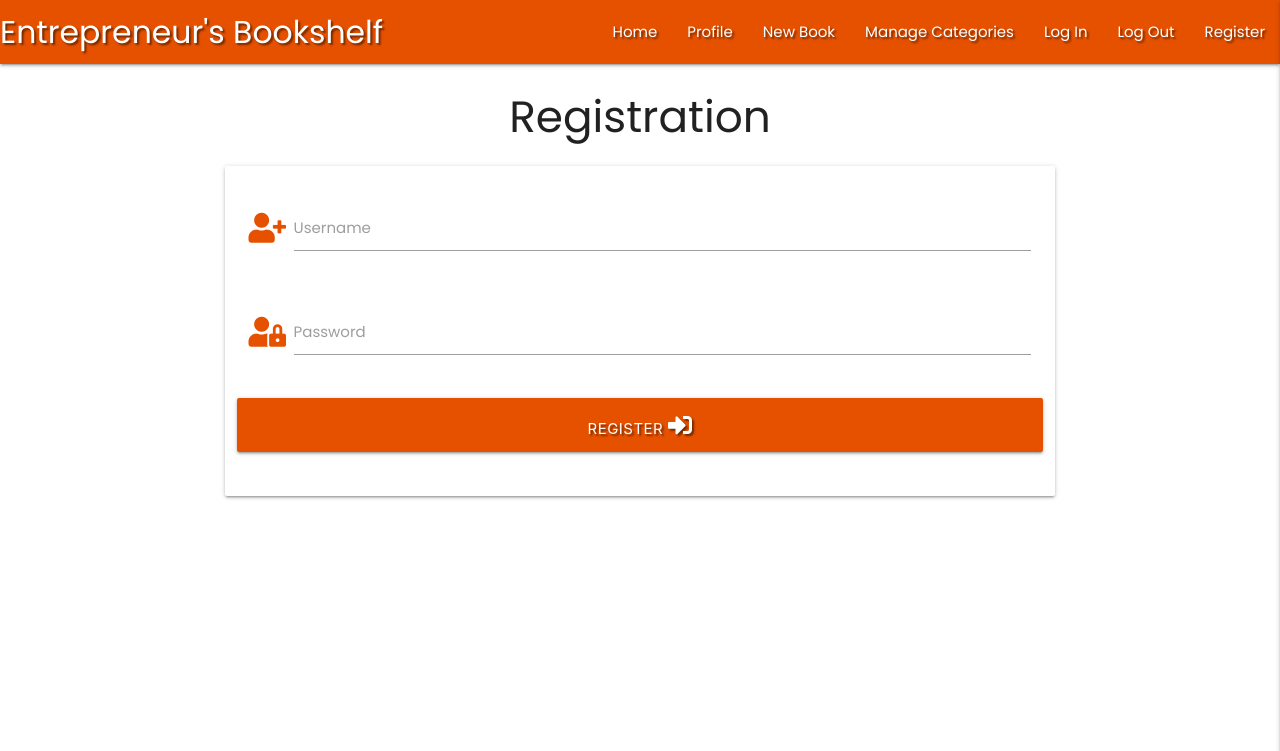
After one commit to Code-Institute-Submissions/Entrepreneur-Bookshelf, a Flask app: page /register in a window 1280 px wide. The commit adds this page. Shown: the top 751 px of the page. Run offline with Flask 2, Linux system fonts and the light colour scheme; some libraries are stand-ins or nearby versions.

Commit message:
Added registration page structure and new project font

```diff
--- a/app.py
+++ b/app.py
@@ -2,6 +2,7 @@ import os
 from flask import Flask, flash, render_template, redirect, request, session, url_for
 from flask_pymongo import PyMongo
 from bson.objectid import ObjectId
+from werkzeug.security import generate_password_hash, check_password_hash
 if os.path.exists("env.py"):
     import env
 
@@ -22,6 +23,11 @@ def get_books():
     return render_template("books.html", books=books)
 
 
+@app.route("/register", methods=["GET", "POST"])
+def register():
+    return render_template("register.html")
+
+
 if __name__ == "__main__":
     app.run(host=os.environ.get("IP"), port=int(
         os.environ.get("PORT")), debug=True)
--- a/static/css/style.css
+++ b/static/css/style.css
@@ -1,3 +1,9 @@
+@import url("https://fonts.googleapis.com/css2?family=Poppins:ital,wght@0,100;0,200;0,300;0,400;0,500;0,600;0,700;0,800;0,900;1,100;1,200;1,300;1,400;1,500;1,600;1,700;1,800;1,900&display=swap");
+
+body {
+  font-family: "Poppins", sans-serif;
+}
+
 .text-shadow {
   text-shadow: 2px 2px 2px rgba(0, 0, 0, 0.5);
 }
--- a/templates/base.html
+++ b/templates/base.html
@@ -43,7 +43,7 @@
             <li><a href="#">Manage Categories</a></li>
             <li><a href="#">Log In</a></li>
             <li><a href="#">Log Out</a></li>
-            <li><a href="#">Register</a></li>
+            <li><a href="{{ url_for('register') }}">Register</a></li>
           </ul>
         </div>
       </nav>
@@ -61,7 +61,7 @@
         <li><a href="#">Manage Categories</a></li>
         <li><a href="#">Log In</a></li>
         <li><a href="#">Log Out</a></li>
-        <li><a href="#">Register</a></li>
+        <li><a href="{{ url_for('register') }}">Register</a></li>
       </ul>
     </header>
 
--- /dev/null
+++ b/templates/register.html
@@ -0,0 +1,47 @@
+{% extends "base.html" %} {% block content %}
+
+<h3 class="center-align">Registration</h3>
+
+<div class="row">
+  <form
+    class="col s12 m8 offset-m2"
+    method="POST"
+    action="{{ url_for('register') }}"
+  >
+    <div class="card-panel">
+      <!-- Username field -->
+      <div class="row">
+        <div class="input-field col s12">
+          <i class="fas fa-user-plus prefix orange-text text-darken-4"></i>
+          <input id="username" name="username" type="text" class="validate" />
+          <label for="username">Username</label>
+        </div>
+      </div>
+
+      <!-- Password field -->
+      <div class="row">
+        <div class="input-field col s12">
+          <i class="fas fa-user-lock prefix orange-text text-darken-4"></i>
+          <input
+            id="password"
+            name="password"
+            type="password"
+            class="validate"
+          />
+          <label for="password">Password</label>
+        </div>
+      </div>
+
+      <!-- Registration button -->
+      <div class="row">
+        <button
+          type="submit"
+          class="col s12 btn-large orange darken-4 text-shadow"
+        >
+          Register <i class="fas fa-sign-in-alt"></i>
+        </button>
+      </div>
+    </div>
+  </form>
+</div>
+{% endblock%}
```
